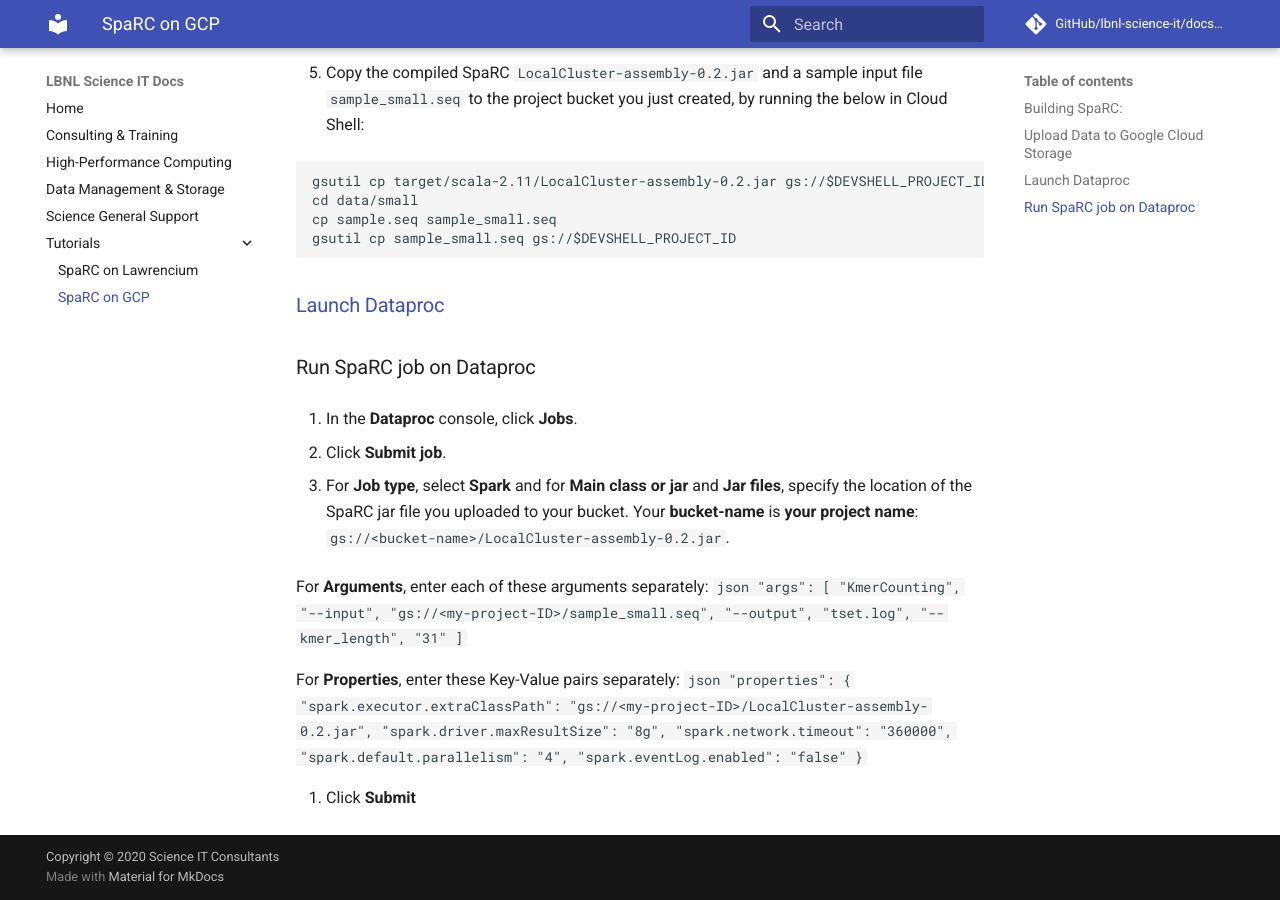
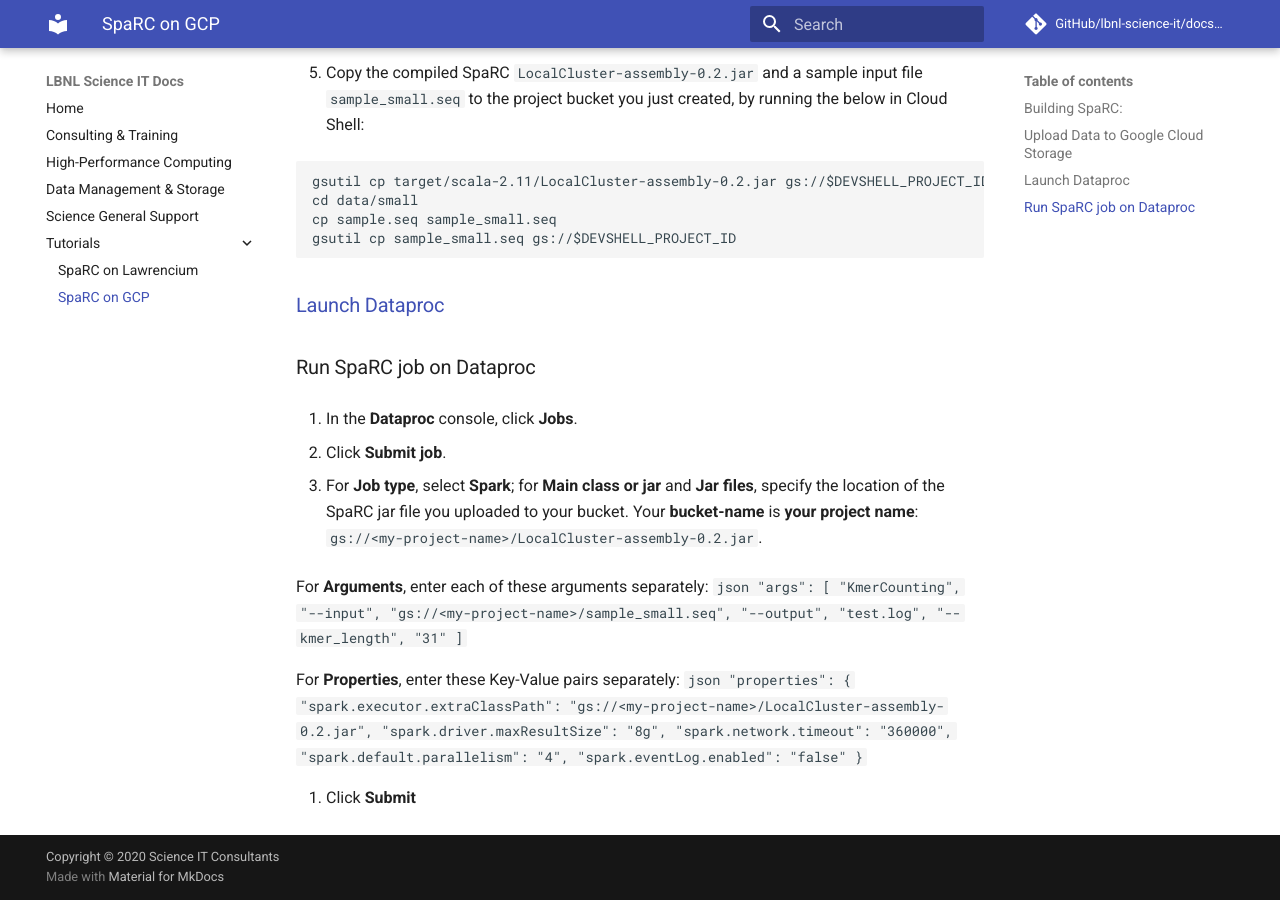
Before and after one commit to lbnl-science-it/docs-source, an MkDocs documentation site: the page built from docs/sparc_on_gcp.md, in a window 1280 px wide and 900 px high, scrolled down 585 px. Built offline with MkDocs 1.6.1 and Material for MkDocs 9.7.7, drawn with Linux system fonts in a browser that asks for light colours; comment, search, counter and statistics services are not loaded.

Commit message:
minor edits

````diff
--- a/docs/sparc_on_gcp.md
+++ b/docs/sparc_on_gcp.md
@@ -35,16 +35,16 @@ gsutil cp sample_small.seq gs://$DEVSHELL_PROJECT_ID
 
 2. Click __Submit job__.
 
-3. For __Job type__, select __Spark__ and for __Main class or jar__ and __Jar files__, specify the location of the SpaRC jar file you uploaded to your bucket. Your __bucket-name__ is __your project name__: `gs://<bucket-name>/LocalCluster-assembly-0.2.jar`.
+3. For __Job type__, select __Spark__; for __Main class or jar__ and __Jar files__, specify the location of the SpaRC jar file you uploaded to your bucket. Your __bucket-name__ is __your project name__: `gs://<my-project-name>/LocalCluster-assembly-0.2.jar`.
 
    For __Arguments__, enter each of these arguments separately:
    ```json
        "args": [
                 "KmerCounting",
                 "--input",
-                "gs://<my-project-ID>/sample_small.seq",
+                "gs://<my-project-name>/sample_small.seq",
                 "--output",
-                "tset.log",
+                "test.log",
                 "--kmer_length",
                 "31"
          ]
@@ -53,7 +53,7 @@ gsutil cp sample_small.seq gs://$DEVSHELL_PROJECT_ID
    For __Properties__, enter these Key-Value pairs separately:
     ```json
     "properties": {
-      "spark.executor.extraClassPath": "gs://<my-project-ID>/LocalCluster-assembly-0.2.jar",
+      "spark.executor.extraClassPath": "gs://<my-project-name>/LocalCluster-assembly-0.2.jar",
       "spark.driver.maxResultSize": "8g",
       "spark.network.timeout": "360000",
       "spark.default.parallelism": "4",
````
